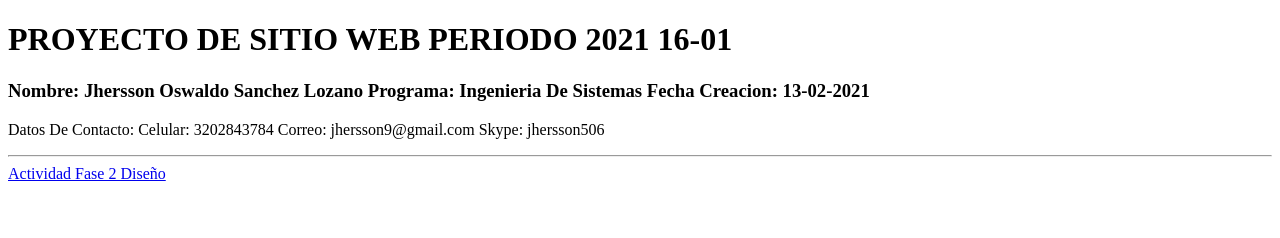
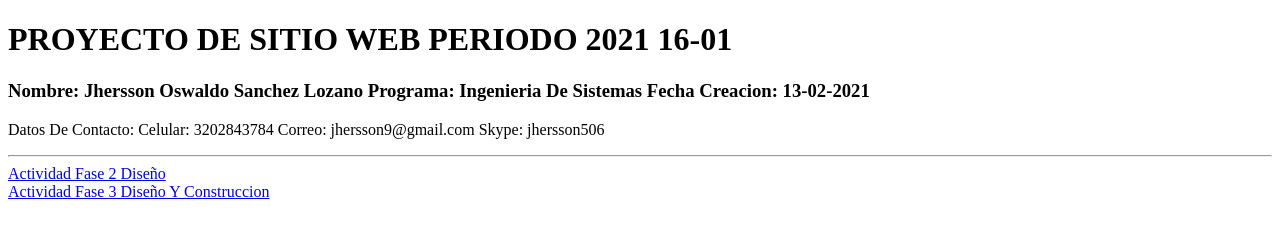
Before and after one commit to jhersson9/DSW-JherssonSanchez1, a plain HTML site: page index.html in a window 1280 px wide. Drawn offline with Linux system fonts and the light colour scheme.

Commit message:
Update index.html

```diff
--- a/index.html
+++ b/index.html
@@ -21,7 +21,8 @@
 
     <hr>
 
-    <a href="fase2/design.html">Actividad Fase 2 Diseño</a>
+    <a href="fase2/design.html">Actividad Fase 2 Diseño</a><br>
+    <a href="fase3/index.html">Actividad Fase 3 Diseño Y Construccion</a>
 
    </p>
 </body>
```
